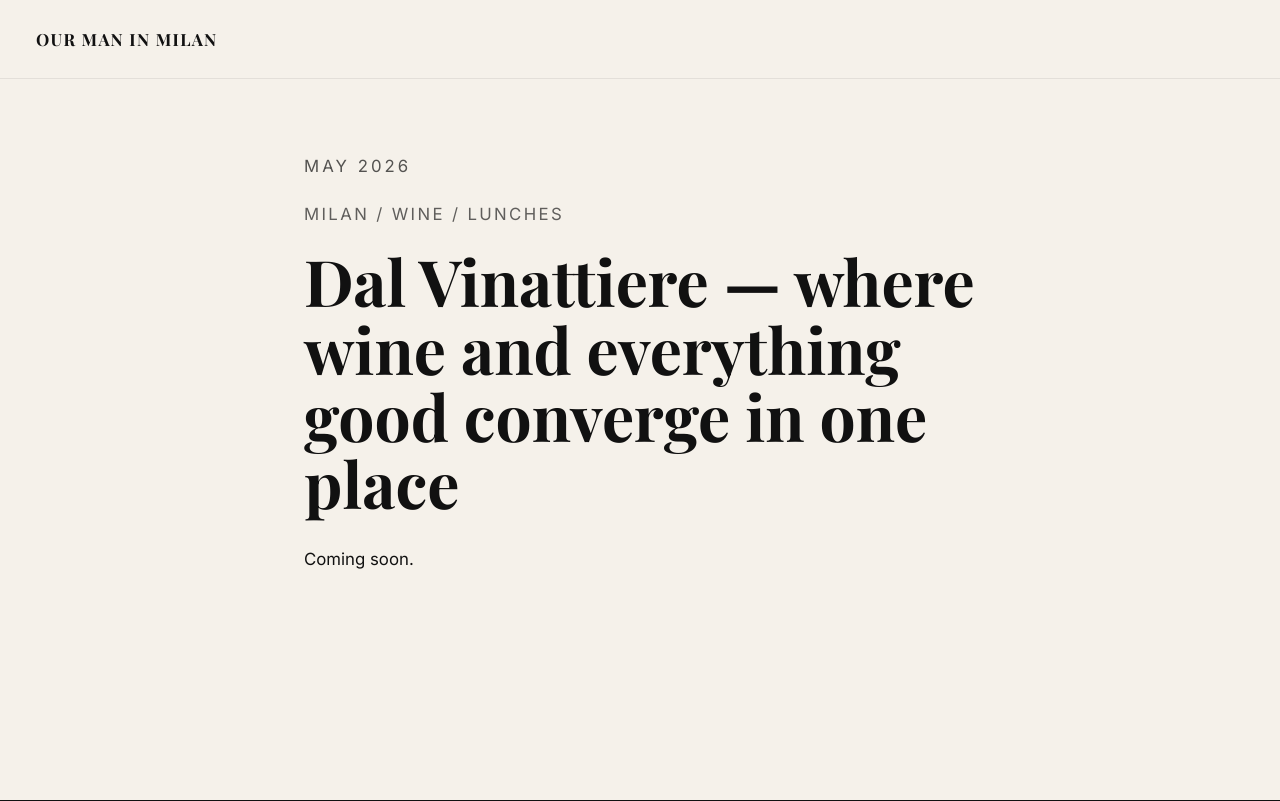
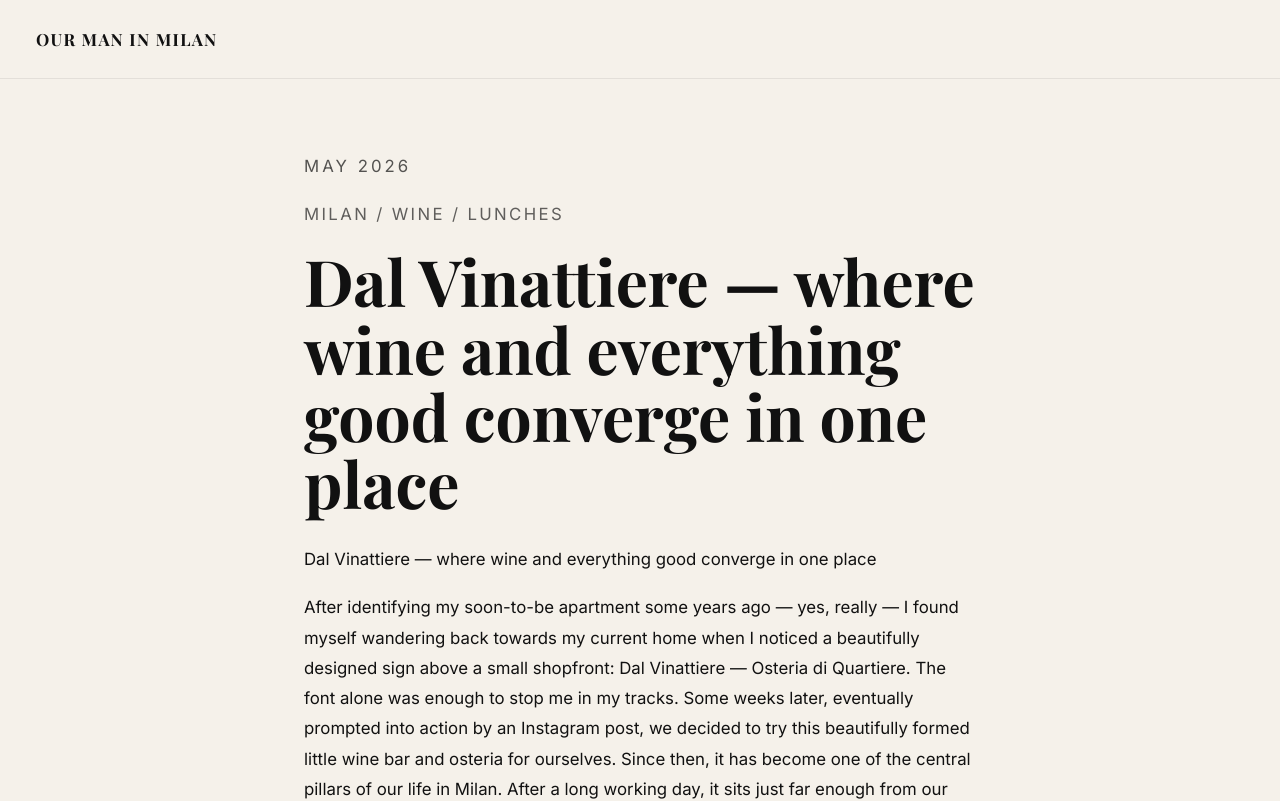
Before and after one commit to stuartfreaks/our-man-in-milan, a Next.js app: page /scribblings/dal-vinattiere in a window 1280 px wide. Shown: the top 801 px of the page. Built offline with nearby package versions, Linux system fonts and the light colour scheme; a web font is replaced by a local one.

Commit message:
Publish Dal Vinattiere article

```diff
--- a/src/app/scribblings/dal-vinattiere/page.tsx
+++ b/src/app/scribblings/dal-vinattiere/page.tsx
@@ -17,7 +17,43 @@ export default function ArticlePage() {
           Dal Vinattiere — where wine and everything good converge in one place
         </h1>
 
-        <p>Coming soon.</p>
+        <p>
+          Dal Vinattiere — where wine and everything good converge in one place
+          <p />
+          After identifying my soon-to-be apartment some years ago — yes, really
+          — I found myself wandering back towards my current home when I noticed
+          a beautifully designed sign above a small shopfront: Dal Vinattiere —
+          Osteria di Quartiere. The font alone was enough to stop me in my
+          tracks. Some weeks later, eventually prompted into action by an
+          Instagram post, we decided to try this beautifully formed little wine
+          bar and osteria for ourselves. Since then, it has become one of the
+          central pillars of our life in Milan. After a long working day, it
+          sits just far enough from our home office chairs to provide a sense of
+          escape, while somehow retaining the feeling of home from the very
+          first evening we walked through the door. Over time it has become many
+          things at once: the venue for birthdays, the answer to evenings when
+          cooking felt impossible, a late afternoon stop for a quick glass when
+          time unexpectedly allowed it. The name suggests wine, and naturally
+          there is plenty of it. A handwritten board outside lists what is
+          currently open. The frontage itself is modest: a single shop window,
+          elegant lettering, a handful of tables spilling onto the street and
+          perhaps seven more inside. Just enough to catch the eye of a
+          passer-by. Yet the more one returns, the more the place seems to
+          reveal itself. La Paola — waitress, stage manager and quiet conductor
+          of the room — Emidio, the proprietor, and Cash, who remains in the
+          kitchen until the orders finally stop sometime after eleven, form a
+          trio who appear perfectly complementary, even if not always entirely
+          in love with one another on any given evening. The food operates with
+          similar confidence. Small plates of tartare, beautiful servings of
+          bresaola — no, you almost certainly have not had it prepared like this
+          before — and the quietly legendary Toast di Cossiga and Croque
+          Monsieur, perhaps the finest things one can place between two slices
+          of bread. Japanese shokupan with a distinctly French sensibility.
+          There are larger and certainly more fashionable places in Milan. But
+          if there is one shop window in the city that should never be walked
+          past without entering, it is probably Dal Vinattiere. No clothes for
+          sale, admittedly.
+        </p>
       </article>
     </main>
   );
```
